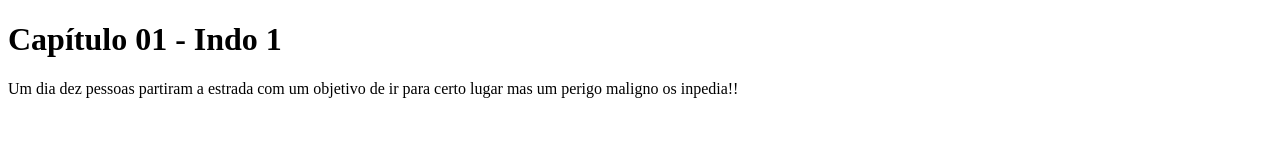
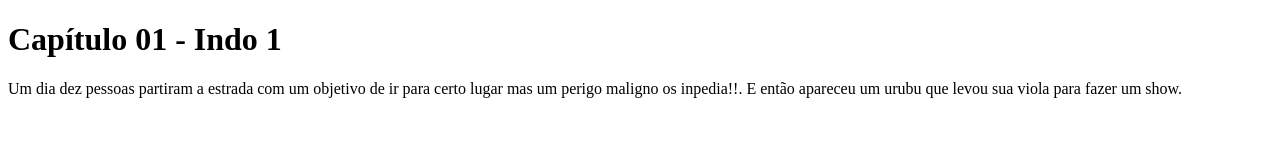
Before and after one commit to PEDRINHOzemane/livro-colaborativo-PedroHenrique, a plain HTML site: page index.html in a window 1280 px wide. Drawn offline with Linux system fonts and the light colour scheme.

Commit message:
Pedro Gabriel

```diff
--- a/index.html
+++ b/index.html
@@ -5,6 +5,6 @@
   </head>
   <body>
     <h1>Capítulo 01 - Indo 1</h1>
-    <p> Um dia dez pessoas partiram a estrada com um objetivo de ir para certo lugar mas um perigo maligno os inpedia!!</p>
+    <p> Um dia dez pessoas partiram a estrada com um objetivo de ir para certo lugar mas um perigo maligno os inpedia!!. E então apareceu um urubu que levou sua viola para fazer um show.</p>
   </body>
 </html>
```
